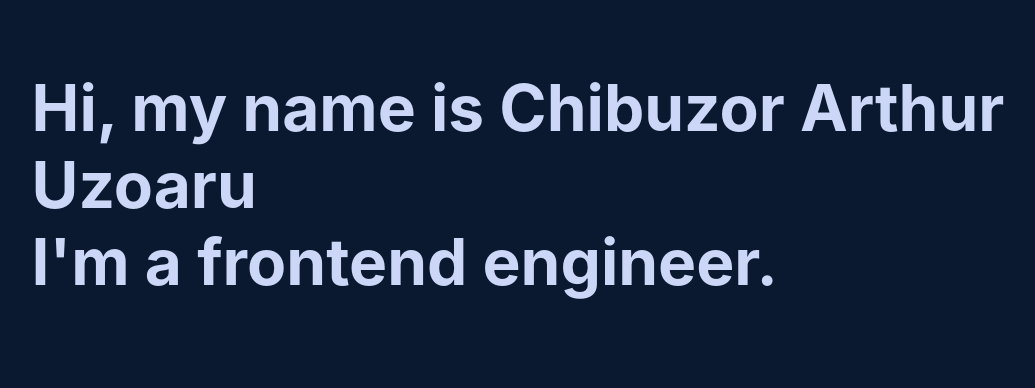
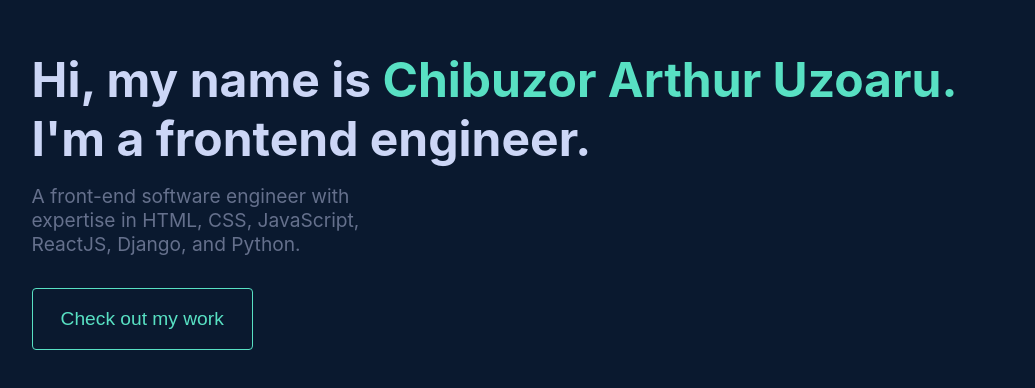
Before and after one commit to arthurbazz/personal-portfolio, a React (Create React App) app in the folder portfolio/: page / in a window 1280 px wide. Shown: the part 200-588 px from the top of the page, without its empty margins (58-1093 px from the left). Built offline with nearby package versions, Linux system fonts and the light colour scheme.

Commit message:
update hero section

```diff
--- a/portfolio/src/pages/screens/hero/index.js
+++ b/portfolio/src/pages/screens/hero/index.js
@@ -1,4 +1,5 @@
 // pages/screens/hero/index.js
+// ********** Hero section **********
 import React from "react";
 
 const Hero = () => {
@@ -12,13 +13,21 @@ const Hero = () => {
         </p> */}
 
         <h1 class="hero-title">
-          Hi, my name is <span class="text-color-main">Chibuzor Arthur Uzoaru</span>
+          Hi, my name is{" "}
+          <span class="text-color-main">Chibuzor Arthur Uzoaru.</span>
           <br />
           I'm a frontend engineer.
         </h1>
         <p>
+          A front-end software engineer with expertise in HTML, CSS, JavaScript,
+          ReactJS, Django, and Python.
+        </p>
 
-        </p>
+        <button className="btn">
+          <a href="#projects" className="">
+            Check out my work
+          </a>
+        </button>
       </div>
     </section>
   );
--- a/portfolio/src/styles/abstracts/_variables.scss
+++ b/portfolio/src/styles/abstracts/_variables.scss
@@ -1,19 +1,24 @@
-// SCSS Variables
-// Colors
+// ***** VARIABLES FOR THE PORTFOLIO PROJECT by @arthurbazz *****
+
+// COLORS
 $primary-color: #58e0c3;
-$secondary-color: #f2f2f2; //for span
+// $secondary-color: #f2f2f2;
 $background-color: #0a192f;
+$white-color: #fff;
 
 $dark-grey: #65708c; //for text
 $light-grey: #ccd6f6; //for headings
 
-// Fonts
+// FONTS
 $primary-font: "Roboto", sans-serif;
 $secondary-font: "Montserrat", sans-serif;
-$default-font-size: 1.6rem;
-$big-font-size: 4rem;
-$mid-font-size: 2.5rem;
+$default-font-size: 1.2rem;
+$mid-font-size: 2rem;
+$big-font-size: 3rem;
 
-// height
+// HEIGHTS
 $navbar-height: 10rem;
 $hundred-vh: 100vh;
+
+// BUTTONS
+$border-raduis: 4px;
--- a/portfolio/src/styles/global.scss
+++ b/portfolio/src/styles/global.scss
@@ -1,14 +1,15 @@
-// CSS Reset
+// ***** CSS RESET *****
 * {
   margin: 0;
   padding: 0;
   box-sizing: border-box;
 }
 
-// import styles
+// ***** IMPORT STYLES *****
 // @import "./abstracts/bootstrap";
 // @import "./abstracts/mixins";
 @import "./abstracts/variables";
+@import "./abstracts/buttons";
 @import "./pages/_hero";
 @import "./pages/_about";
 @import "./pages/_projects";
--- a/portfolio/src/styles/pages/_about.scss
+++ b/portfolio/src/styles/pages/_about.scss
@@ -0,0 +1 @@
+// ***** About Section Styles *****
--- a/portfolio/src/styles/pages/_hero.scss
+++ b/portfolio/src/styles/pages/_hero.scss
@@ -1,11 +1,12 @@
+// ***** About Me Section Styles *****
+
 .hero {
   background: $background-color;
   height: $hundred-vh;
   display: flex;
-  justify-content: center;
+  justify-content: flex-start;
   align-items: center;
   color: $light-grey;
-  //   text-align: center;
   font-weight: 400;
   padding: 0rem 5.6rem;
   margin-bottom: 0;
@@ -15,24 +16,18 @@
   right: 0;
   z-index: -1;
 
+  .text-color-main {
+    color: $primary-color;
+  }
+
   h1 {
-    font-size: 4rem;
+    font-size: $big-font-size;
     margin-bottom: 1rem;
   }
   p {
-    font-size: 2rem;
+    font-size: $default-font-size;
+    color: $dark-grey;
+    width: 40%;
     margin-bottom: 2rem;
   }
-  a {
-    font-size: 1.5rem;
-    padding: 1rem 2rem;
-    border: 1px solid #fff;
-    border-radius: 4px;
-    text-decoration: none;
-    transition: 0.3s ease-in-out;
-    &:hover {
-      background: #fff;
-      color: #333;
-    }
-  }
 }
```
